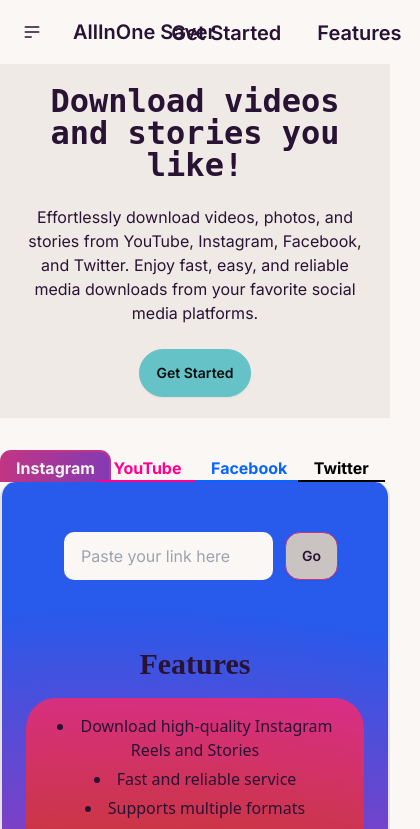
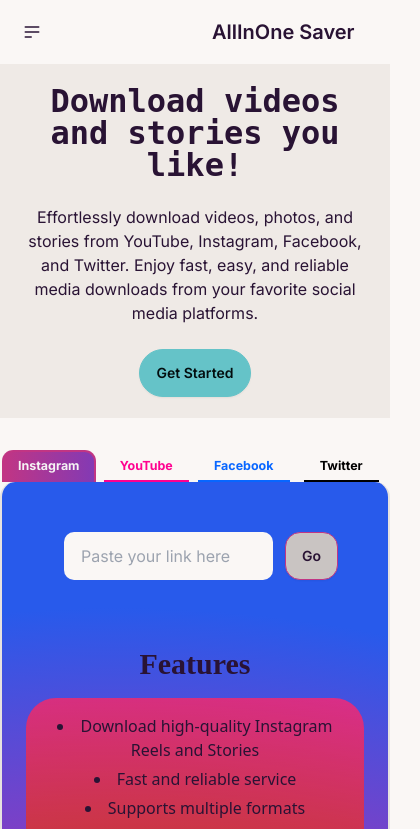
Before and after one commit to Sahil-Gupta584/ALLinOneSaver, a Next.js app: page / in a window 390 px wide. Shown: the top 829 px of the page, 420 px wide, since content can reach past the window. Built offline with nearby package versions, Linux system fonts and the light colour scheme; a web font is replaced by a local one.

Commit message:
added responsiveness

```diff
--- a/app/globals.css
+++ b/app/globals.css
@@ -362,3 +362,17 @@
       transform: rotate( 360deg );
     }
   }
+
+  /* Resposiveness */
+
+  @media (width < 706px){
+    .navbar-end{
+        display: none;
+    }
+
+    .tab:is(input[type="radio"]):after {
+        --tw-content: attr(aria-label);
+        font-size: 3.2vw;
+        content: var(--tw-content);
+    }
+  }
```
